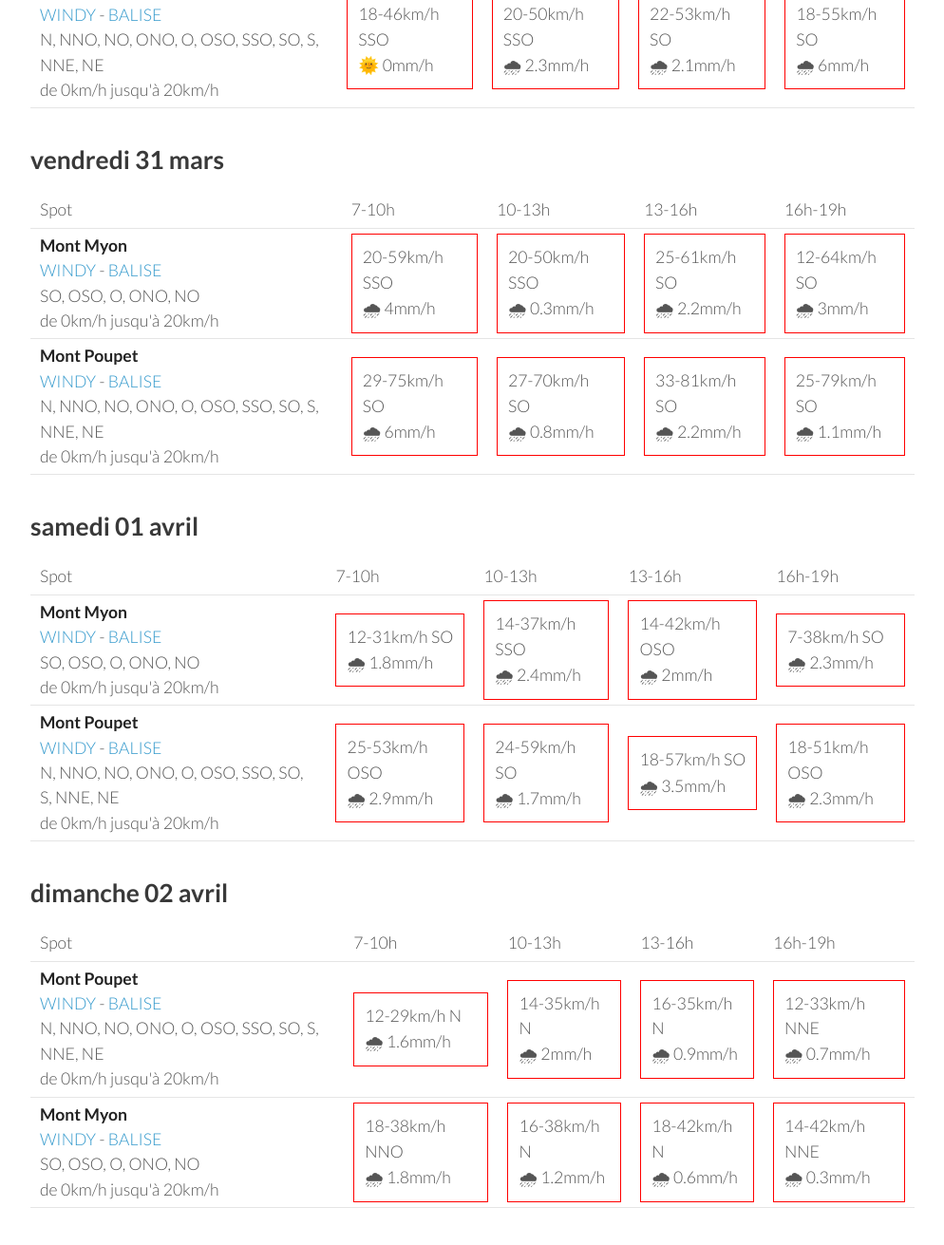
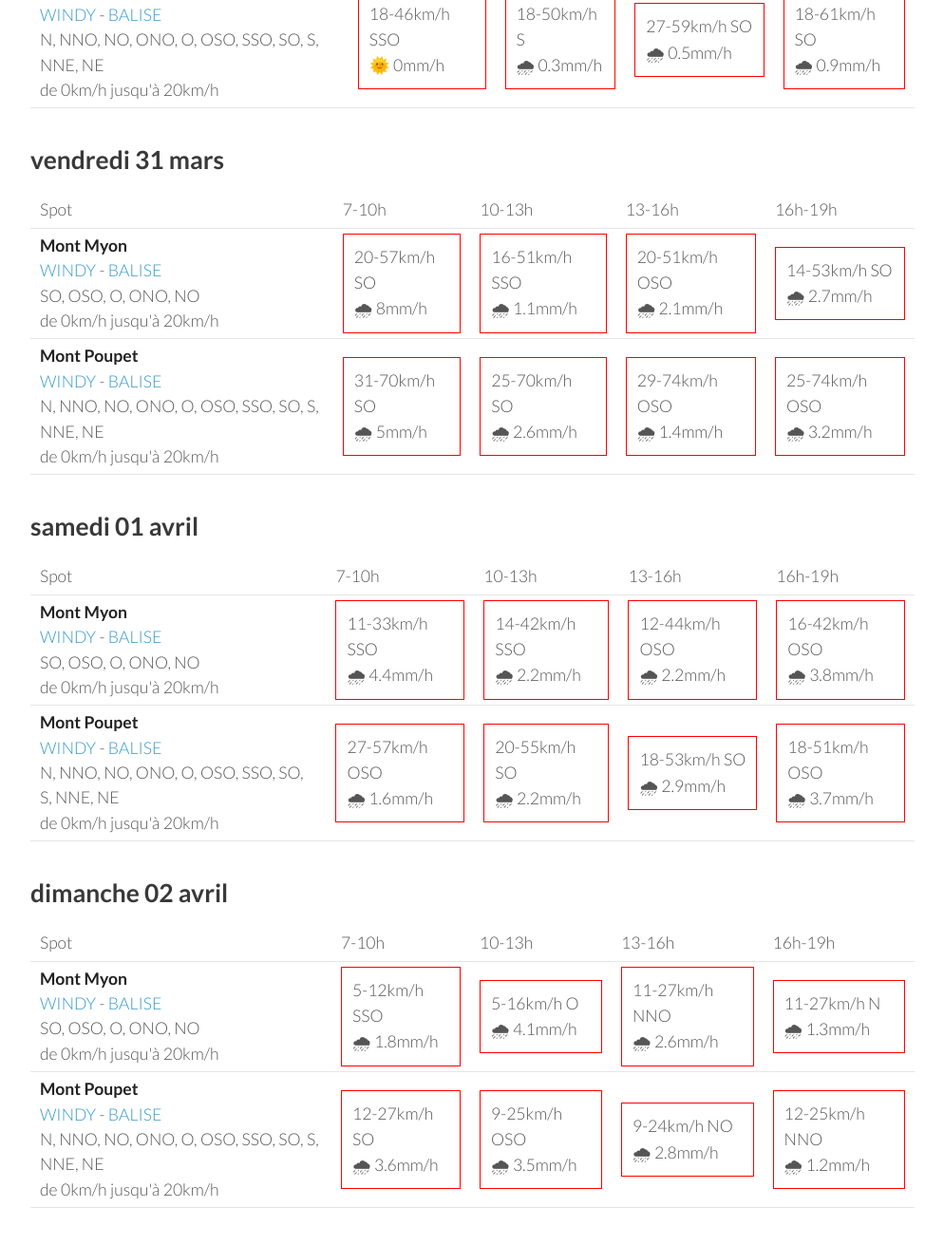
Before and after one commit to parapente-dans-le-nord/parapente-dans-le-nord.github.io, a Jekyll site: the page built from jura.markdown, in a window 1280 px wide and 1400 px high, scrolled down 1284 px. Shown: the top 1311 px of the window at 95% size, without its empty margins (26-1020 px from the left). Built offline with Jekyll 4.4.1, drawn with Linux system fonts in a browser that asks for light colours; some of the changed text lies outside the part shown.

Commit message:
update index.markdown

```diff
--- a/jura.markdown
+++ b/jura.markdown
@@ -95,9 +95,9 @@ page mise à jour le mardi 28 mars 19:20
         <td><strong>Mont Myon</strong><br><a href="https://windy.com/46.331/5.397?45.898,5.394,8,m:eWoagj8">WINDY</a> - <span class=""><a href="http://www.balisemeteo.com/balise.php?idBalise=70">BALISE</a> </span><br> <span class="vent-favorable">SO, OSO, O, ONO, NO</span><br><span class="force-vent">de 0km/h jusqu'à 20km/h</span> </td>
 
             <td><div class="not-flyable"><p>18-50km/h SSO</p><p>🌞 0mm/h</p></div></td>
-            <td><div class="not-flyable"><p>18-46km/h S</p><p>🌧 2.2mm/h</p></div></td>
-            <td><div class="not-flyable"><p>18-40km/h SSO</p><p>🌧 0.4mm/h</p></div></td>
-            <td><div class="not-flyable"><p>12-42km/h S</p><p>🌧 1.4mm/h</p></div></td>
+            <td><div class="not-flyable"><p>18-46km/h S</p><p>🌧 3.7mm/h</p></div></td>
+            <td><div class="not-flyable"><p>18-42km/h SSO</p><p>🌧 0.4mm/h</p></div></td>
+            <td><div class="not-flyable"><p>12-44km/h SO</p><p>🌧 1mm/h</p></div></td>
 
 
     </tr>
@@ -105,9 +105,9 @@ page mise à jour le mardi 28 mars 19:20
         <td><strong>Mont Poupet</strong><br><a href="https://windy.com/46.970/5.876?46.541,5.876,8">WINDY</a> - <span class=""><a href="http://www.balisemeteo.com/balise.php?idBalise=92">BALISE</a> </span><br> <span class="vent-favorable">N, NNO, NO, ONO, O, OSO, SSO, SO, S, NNE, NE</span><br><span class="force-vent">de 0km/h jusqu'à 20km/h</span> </td>
 
             <td><div class="not-flyable"><p>18-46km/h SSO</p><p>🌞 0mm/h</p></div></td>
-            <td><div class="not-flyable"><p>20-50km/h SSO</p><p>🌧 2.3mm/h</p></div></td>
-            <td><div class="not-flyable"><p>22-53km/h SO</p><p>🌧 2.1mm/h</p></div></td>
-            <td><div class="not-flyable"><p>18-55km/h SO</p><p>🌧 6mm/h</p></div></td>
+            <td><div class="not-flyable"><p>18-50km/h S</p><p>🌧 0.3mm/h</p></div></td>
+            <td><div class="not-flyable"><p>27-59km/h SO</p><p>🌧 0.5mm/h</p></div></td>
+            <td><div class="not-flyable"><p>18-61km/h SO</p><p>🌧 0.9mm/h</p></div></td>
 
 
     </tr>
@@ -130,20 +130,20 @@ page mise à jour le mardi 28 mars 19:20
 <tr>
         <td><strong>Mont Myon</strong><br><a href="https://windy.com/46.331/5.397?45.898,5.394,8,m:eWoagj8">WINDY</a> - <span class=""><a href="http://www.balisemeteo.com/balise.php?idBalise=70">BALISE</a> </span><br> <span class="vent-favorable">SO, OSO, O, ONO, NO</span><br><span class="force-vent">de 0km/h jusqu'à 20km/h</span> </td>
 
-            <td><div class="not-flyable"><p>20-59km/h SSO</p><p>🌧 4mm/h</p></div></td>
-            <td><div class="not-flyable"><p>20-50km/h SSO</p><p>🌧 0.3mm/h</p></div></td>
-            <td><div class="not-flyable"><p>25-61km/h SO</p><p>🌧 2.2mm/h</p></div></td>
-            <td><div class="not-flyable"><p>12-64km/h SO</p><p>🌧 3mm/h</p></div></td>
+            <td><div class="not-flyable"><p>20-57km/h SO</p><p>🌧 8mm/h</p></div></td>
+            <td><div class="not-flyable"><p>16-51km/h SSO</p><p>🌧 1.1mm/h</p></div></td>
+            <td><div class="not-flyable"><p>20-51km/h OSO</p><p>🌧 2.1mm/h</p></div></td>
+            <td><div class="not-flyable"><p>14-53km/h SO</p><p>🌧 2.7mm/h</p></div></td>
 
 
     </tr>
 <tr>
         <td><strong>Mont Poupet</strong><br><a href="https://windy.com/46.970/5.876?46.541,5.876,8">WINDY</a> - <span class=""><a href="http://www.balisemeteo.com/balise.php?idBalise=92">BALISE</a> </span><br> <span class="vent-favorable">N, NNO, NO, ONO, O, OSO, SSO, SO, S, NNE, NE</span><br><span class="force-vent">de 0km/h jusqu'à 20km/h</span> </td>
 
-            <td><div class="not-flyable"><p>29-75km/h SO</p><p>🌧 6mm/h</p></div></td>
-            <td><div class="not-flyable"><p>27-70km/h SO</p><p>🌧 0.8mm/h</p></div></td>
-            <td><div class="not-flyable"><p>33-81km/h SO</p><p>🌧 2.2mm/h</p></div></td>
-            <td><div class="not-flyable"><p>25-79km/h SO</p><p>🌧 1.1mm/h</p></div></td>
+            <td><div class="not-flyable"><p>31-70km/h SO</p><p>🌧 5mm/h</p></div></td>
+            <td><div class="not-flyable"><p>25-70km/h SO</p><p>🌧 2.6mm/h</p></div></td>
+            <td><div class="not-flyable"><p>29-74km/h OSO</p><p>🌧 1.4mm/h</p></div></td>
+            <td><div class="not-flyable"><p>25-74km/h OSO</p><p>🌧 3.2mm/h</p></div></td>
 
 
     </tr>
@@ -166,20 +166,20 @@ page mise à jour le mardi 28 mars 19:20
 <tr>
         <td><strong>Mont Myon</strong><br><a href="https://windy.com/46.331/5.397?45.898,5.394,8,m:eWoagj8">WINDY</a> - <span class=""><a href="http://www.balisemeteo.com/balise.php?idBalise=70">BALISE</a> </span><br> <span class="vent-favorable">SO, OSO, O, ONO, NO</span><br><span class="force-vent">de 0km/h jusqu'à 20km/h</span> </td>
 
-            <td><div class="not-flyable"><p>12-31km/h SO</p><p>🌧 1.8mm/h</p></div></td>
-            <td><div class="not-flyable"><p>14-37km/h SSO</p><p>🌧 2.4mm/h</p></div></td>
-            <td><div class="not-flyable"><p>14-42km/h OSO</p><p>🌧 2mm/h</p></div></td>
-            <td><div class="not-flyable"><p>7-38km/h SO</p><p>🌧 2.3mm/h</p></div></td>
+            <td><div class="not-flyable"><p>11-33km/h SSO</p><p>🌧 4.4mm/h</p></div></td>
+            <td><div class="not-flyable"><p>14-42km/h SSO</p><p>🌧 2.2mm/h</p></div></td>
+            <td><div class="not-flyable"><p>12-44km/h OSO</p><p>🌧 2.2mm/h</p></div></td>
+            <td><div class="not-flyable"><p>16-42km/h OSO</p><p>🌧 3.8mm/h</p></div></td>
 
 
     </tr>
 <tr>
         <td><strong>Mont Poupet</strong><br><a href="https://windy.com/46.970/5.876?46.541,5.876,8">WINDY</a> - <span class=""><a href="http://www.balisemeteo.com/balise.php?idBalise=92">BALISE</a> </span><br> <span class="vent-favorable">N, NNO, NO, ONO, O, OSO, SSO, SO, S, NNE, NE</span><br><span class="force-vent">de 0km/h jusqu'à 20km/h</span> </td>
 
-            <td><div class="not-flyable"><p>25-53km/h OSO</p><p>🌧 2.9mm/h</p></div></td>
-            <td><div class="not-flyable"><p>24-59km/h SO</p><p>🌧 1.7mm/h</p></div></td>
-            <td><div class="not-flyable"><p>18-57km/h SO</p><p>🌧 3.5mm/h</p></div></td>
-            <td><div class="not-flyable"><p>18-51km/h OSO</p><p>🌧 2.3mm/h</p></div></td>
+            <td><div class="not-flyable"><p>27-57km/h OSO</p><p>🌧 1.6mm/h</p></div></td>
+            <td><div class="not-flyable"><p>20-55km/h SO</p><p>🌧 2.2mm/h</p></div></td>
+            <td><div class="not-flyable"><p>18-53km/h SO</p><p>🌧 2.9mm/h</p></div></td>
+            <td><div class="not-flyable"><p>18-51km/h OSO</p><p>🌧 3.7mm/h</p></div></td>
 
 
     </tr>
@@ -200,22 +200,22 @@ page mise à jour le mardi 28 mars 19:20
       <td>16h-19h</td>
     </tr>
 <tr>
-        <td><strong>Mont Poupet</strong><br><a href="https://windy.com/46.970/5.876?46.541,5.876,8">WINDY</a> - <span class=""><a href="http://www.balisemeteo.com/balise.php?idBalise=92">BALISE</a> </span><br> <span class="vent-favorable">N, NNO, NO, ONO, O, OSO, SSO, SO, S, NNE, NE</span><br><span class="force-vent">de 0km/h jusqu'à 20km/h</span> </td>
+        <td><strong>Mont Myon</strong><br><a href="https://windy.com/46.331/5.397?45.898,5.394,8,m:eWoagj8">WINDY</a> - <span class=""><a href="http://www.balisemeteo.com/balise.php?idBalise=70">BALISE</a> </span><br> <span class="vent-favorable">SO, OSO, O, ONO, NO</span><br><span class="force-vent">de 0km/h jusqu'à 20km/h</span> </td>
 
-            <td><div class="not-flyable"><p>12-29km/h N</p><p>🌧 1.6mm/h</p></div></td>
-            <td><div class="not-flyable"><p>14-35km/h N</p><p>🌧 2mm/h</p></div></td>
-            <td><div class="not-flyable"><p>16-35km/h N</p><p>🌧 0.9mm/h</p></div></td>
-            <td><div class="not-flyable"><p>12-33km/h NNE</p><p>🌧 0.7mm/h</p></div></td>
+            <td><div class="not-flyable"><p>5-12km/h SSO</p><p>🌧 1.8mm/h</p></div></td>
+            <td><div class="not-flyable"><p>5-16km/h O</p><p>🌧 4.1mm/h</p></div></td>
+            <td><div class="not-flyable"><p>11-27km/h NNO</p><p>🌧 2.6mm/h</p></div></td>
+            <td><div class="not-flyable"><p>11-27km/h N</p><p>🌧 1.3mm/h</p></div></td>
 
 
     </tr>
 <tr>
-        <td><strong>Mont Myon</strong><br><a href="https://windy.com/46.331/5.397?45.898,5.394,8,m:eWoagj8">WINDY</a> - <span class=""><a href="http://www.balisemeteo.com/balise.php?idBalise=70">BALISE</a> </span><br> <span class="vent-favorable">SO, OSO, O, ONO, NO</span><br><span class="force-vent">de 0km/h jusqu'à 20km/h</span> </td>
+        <td><strong>Mont Poupet</strong><br><a href="https://windy.com/46.970/5.876?46.541,5.876,8">WINDY</a> - <span class=""><a href="http://www.balisemeteo.com/balise.php?idBalise=92">BALISE</a> </span><br> <span class="vent-favorable">N, NNO, NO, ONO, O, OSO, SSO, SO, S, NNE, NE</span><br><span class="force-vent">de 0km/h jusqu'à 20km/h</span> </td>
 
-            <td><div class="not-flyable"><p>18-38km/h NNO</p><p>🌧 1.8mm/h</p></div></td>
-            <td><div class="not-flyable"><p>16-38km/h N</p><p>🌧 1.2mm/h</p></div></td>
-            <td><div class="not-flyable"><p>18-42km/h N</p><p>🌧 0.6mm/h</p></div></td>
-            <td><div class="not-flyable"><p>14-42km/h NNE</p><p>🌧 0.3mm/h</p></div></td>
+            <td><div class="not-flyable"><p>12-27km/h SO</p><p>🌧 3.6mm/h</p></div></td>
+            <td><div class="not-flyable"><p>9-25km/h OSO</p><p>🌧 3.5mm/h</p></div></td>
+            <td><div class="not-flyable"><p>9-24km/h NO</p><p>🌧 2.8mm/h</p></div></td>
+            <td><div class="not-flyable"><p>12-25km/h NNO</p><p>🌧 1.2mm/h</p></div></td>
 
 
     </tr>
```
Also changed, not shown: other parts of jura.markdown (+1 -1 lines).
